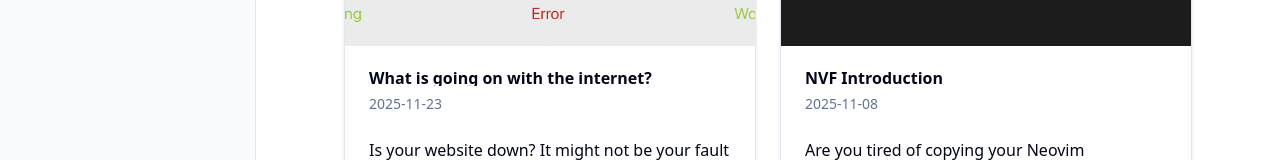
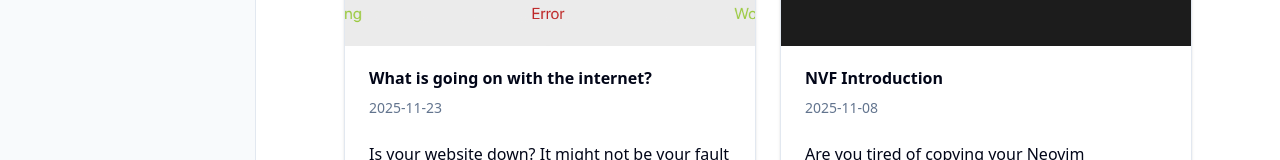
Before and after one commit to TA-Solaris/website, a React (Vite) app: page / in a window 1280 px wide. Shown: the part 421-581 px from the top of the page. Built offline with nearby package versions, Linux system fonts and the light colour scheme.

Commit message:
Fix title issue

```diff
--- a/src/pages/Home.jsx
+++ b/src/pages/Home.jsx
@@ -33,7 +33,7 @@ export default function Home() {
                 />
               )}
               <CardHeader>
-                <CardTitle className="line-clamp-2">{post.title}</CardTitle>
+                <CardTitle className="line-clamp-2 pb-1">{post.title}</CardTitle>
                 <CardDescription>{post.date}</CardDescription>
               </CardHeader>
               <CardContent>
```
